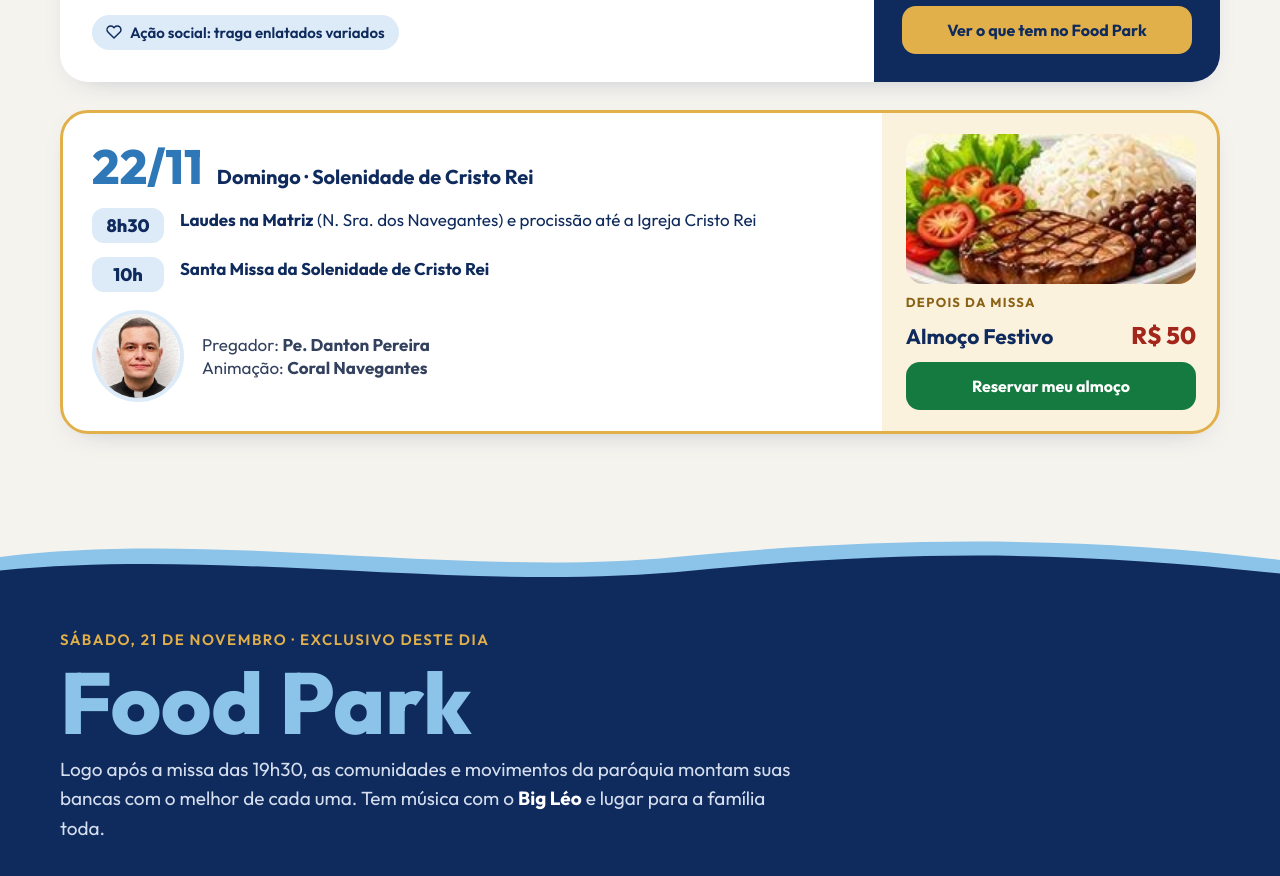
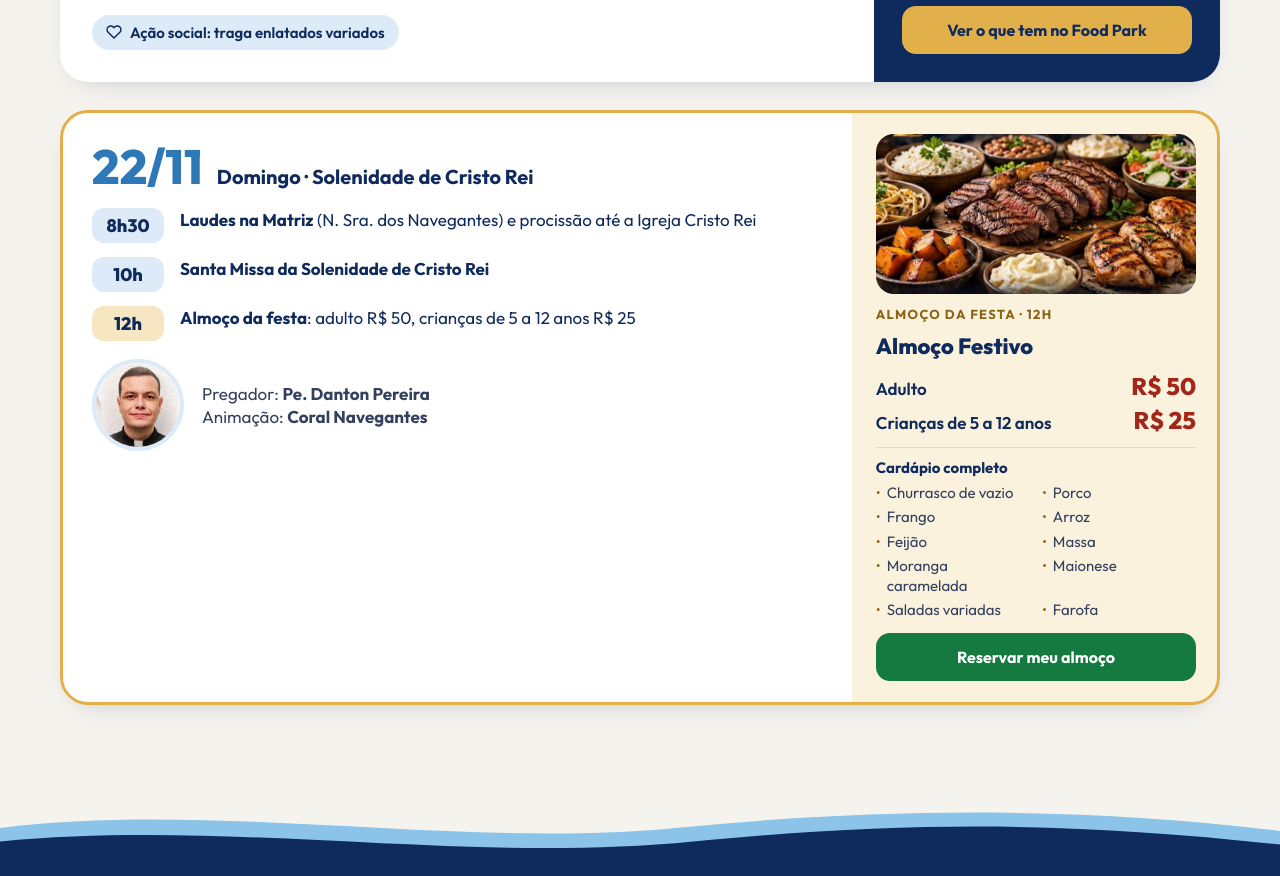
Before and after one commit to KatiaDutra/festa-cristo-rei-landing, a plain HTML site: page index.html in a window 1280 px wide. Shown: the part 3037-3913 px from the top of the page. Drawn offline with Linux system fonts and the light colour scheme.

Commit message:
Incluidas informações sobre almoço

```diff
--- a/index.html
+++ b/index.html
@@ -231,6 +231,7 @@ Encomendar pelo WhatsApp
 <ol style="margin: 0; padding: 0; list-style: none; display: flex; flex-direction: column; gap: 14px">
 <li style="display: flex; gap: 16px; align-items: flex-start"><span style="flex: 0 0 auto; min-width: 72px; padding: 6px 0; border-radius: 12px; background: #DCEBF7; text-align: center; font-weight: 800; font-size: 18px">8h30</span><span style="font-size: 17px; line-height: 1.45"><strong>Laudes na Matriz</strong> (N. Sra. dos Navegantes) e procissão até a Igreja Cristo Rei</span></li>
 <li style="display: flex; gap: 16px; align-items: flex-start"><span style="flex: 0 0 auto; min-width: 72px; padding: 6px 0; border-radius: 12px; background: #DCEBF7; text-align: center; font-weight: 800; font-size: 18px">10h</span><span style="font-size: 17px; line-height: 1.45"><strong>Santa Missa da Solenidade de Cristo Rei</strong></span></li>
+<li style="display: flex; gap: 16px; align-items: flex-start"><span style="flex: 0 0 auto; min-width: 72px; padding: 6px 0; border-radius: 12px; background: #F6E6C2; text-align: center; font-weight: 800; font-size: 18px">12h</span><span style="font-size: 17px; line-height: 1.45"><strong>Almoço da festa</strong>: adulto R$ 50, crianças de 5 a 12 anos R$ 25</span></li>
 </ol>
 <div style="display: flex; flex-wrap: wrap; align-items: center; gap: 18px">
 <img src="img/padre-22.jpg" alt="Pe. Danton Pereira" style="width: 84px; height: 84px; border-radius: 999px; object-fit: cover; border: 4px solid #DCEBF7">
@@ -240,10 +241,18 @@ Encomendar pelo WhatsApp
 </div>
 </div>
 </div>
-<div style="flex: 1 1 290px; min-width: 0; background: #FBF2DE; padding: 24px; display: flex; flex-direction: column; gap: 10px">
-<img src="img/almoco-festivo.jpg" alt="Almoço festivo" style="width: 100%; height: 150px; object-fit: cover; border-radius: 18px">
-<span style="font-size: 13px; font-weight: 700; letter-spacing: 0.1em; text-transform: uppercase; color: #8A6216">Depois da missa</span>
-<div style="display: flex; justify-content: space-between; align-items: baseline; gap: 12px"><span style="font-size: 21px; font-weight: 700">Almoço Festivo</span><span style="font-size: 24px; font-weight: 800; color: #A3261B">R$ 50</span></div>
+<div style="flex: 1 1 320px; min-width: 0; background: #FBF2DE; padding: 24px; display: flex; flex-direction: column; gap: 12px">
+<img src="img/almoco-festa.jpg" alt="Mesa do almoço com churrasco, frango, arroz, feijão, massa, moranga, maionese e salada" style="width: 100%; height: 160px; object-fit: cover; border-radius: 18px">
+<span style="font-size: 13px; font-weight: 700; letter-spacing: 0.1em; text-transform: uppercase; color: #8A6216">Almoço da festa · 12h</span>
+<span style="font-size: 22px; font-weight: 800; line-height: 1.15">Almoço Festivo</span>
+<div style="display: flex; flex-direction: column; gap: 4px">
+<div style="display: flex; justify-content: space-between; align-items: baseline; gap: 12px"><span style="font-size: 17px; font-weight: 600">Adulto</span><span style="font-size: 24px; font-weight: 800; color: #A3261B">R$ 50</span></div>
+<div style="display: flex; justify-content: space-between; align-items: baseline; gap: 12px"><span style="font-size: 17px; font-weight: 600">Crianças de 5 a 12 anos</span><span style="font-size: 24px; font-weight: 800; color: #A3261B">R$ 25</span></div>
+</div>
+<div style="display: flex; flex-direction: column; gap: 6px; padding-top: 10px; border-top: 1px solid #EBD9AE">
+<span style="font-size: 15px; font-weight: 700">Cardápio completo</span>
+<ul style="margin: 0; padding: 0; list-style: none; display: grid; grid-template-columns: repeat(2, minmax(0, 1fr)); gap: 4px 12px; font-size: 15px; line-height: 1.35; color: #33415E"><li style="display: flex; gap: 6px; align-items: baseline"><span aria-hidden="true" style="color: #8A6216">•</span>Churrasco de vazio</li><li style="display: flex; gap: 6px; align-items: baseline"><span aria-hidden="true" style="color: #8A6216">•</span>Porco</li><li style="display: flex; gap: 6px; align-items: baseline"><span aria-hidden="true" style="color: #8A6216">•</span>Frango</li><li style="display: flex; gap: 6px; align-items: baseline"><span aria-hidden="true" style="color: #8A6216">•</span>Arroz</li><li style="display: flex; gap: 6px; align-items: baseline"><span aria-hidden="true" style="color: #8A6216">•</span>Feijão</li><li style="display: flex; gap: 6px; align-items: baseline"><span aria-hidden="true" style="color: #8A6216">•</span>Massa</li><li style="display: flex; gap: 6px; align-items: baseline"><span aria-hidden="true" style="color: #8A6216">•</span>Moranga caramelada</li><li style="display: flex; gap: 6px; align-items: baseline"><span aria-hidden="true" style="color: #8A6216">•</span>Maionese</li><li style="display: flex; gap: 6px; align-items: baseline"><span aria-hidden="true" style="color: #8A6216">•</span>Saladas variadas</li><li style="display: flex; gap: 6px; align-items: baseline"><span aria-hidden="true" style="color: #8A6216">•</span>Farofa</li></ul>
+</div>
 <a class="btn-wa" href="#" data-wa="d22" target="_blank" rel="noopener" style="margin-top: auto; display: inline-flex; justify-content: center; align-items: center; min-height: 48px; border-radius: 14px; background: #157A3F; color: #FFFFFF; text-decoration: none; font-weight: 700; font-size: 16px">Reservar meu almoço</a>
 </div>
 </article>
@@ -392,7 +401,7 @@ Encomendar minha camiseta
       d18: "Olá! Quero encomendar para quarta, 18/11: Hambúrguer (R$ 20,00) ___ un. / Combo (R$ 35,00) ___ un. Nome: ___",
       d19: "Olá! Quero encomendar Cuca com Salsichão (R$ 20,00) para quinta, 19/11. Nome: ___ Quantidade: ___",
       d20: "Olá! Quero encomendar Porção de Peixe (R$ 20,00) para sexta, 20/11. Nome: ___ Quantidade: ___",
-      d22: "Olá! Quero reservar o Almoço Festivo (R$ 50,00) de domingo, 22/11. Nome: ___ Quantidade: ___",
+      d22: "Olá! Quero reservar o Almoço da Festa de Cristo Rei, domingo, 22/11, às 12h. Adultos (R$ 50,00): ___ Crianças de 5 a 12 anos (R$ 25,00): ___ Nome: ___",
       camiseta: "Olá! Quero encomendar a camiseta da Festa de Cristo Rei (R$ 50,00). Modelo (tradicional, baby look ou infantil): ___ Tamanho: ___ Quantidade: ___ Nome: ___"
     }
   };
```
Also changed, not shown: img/almoco-festa.jpg (added).
